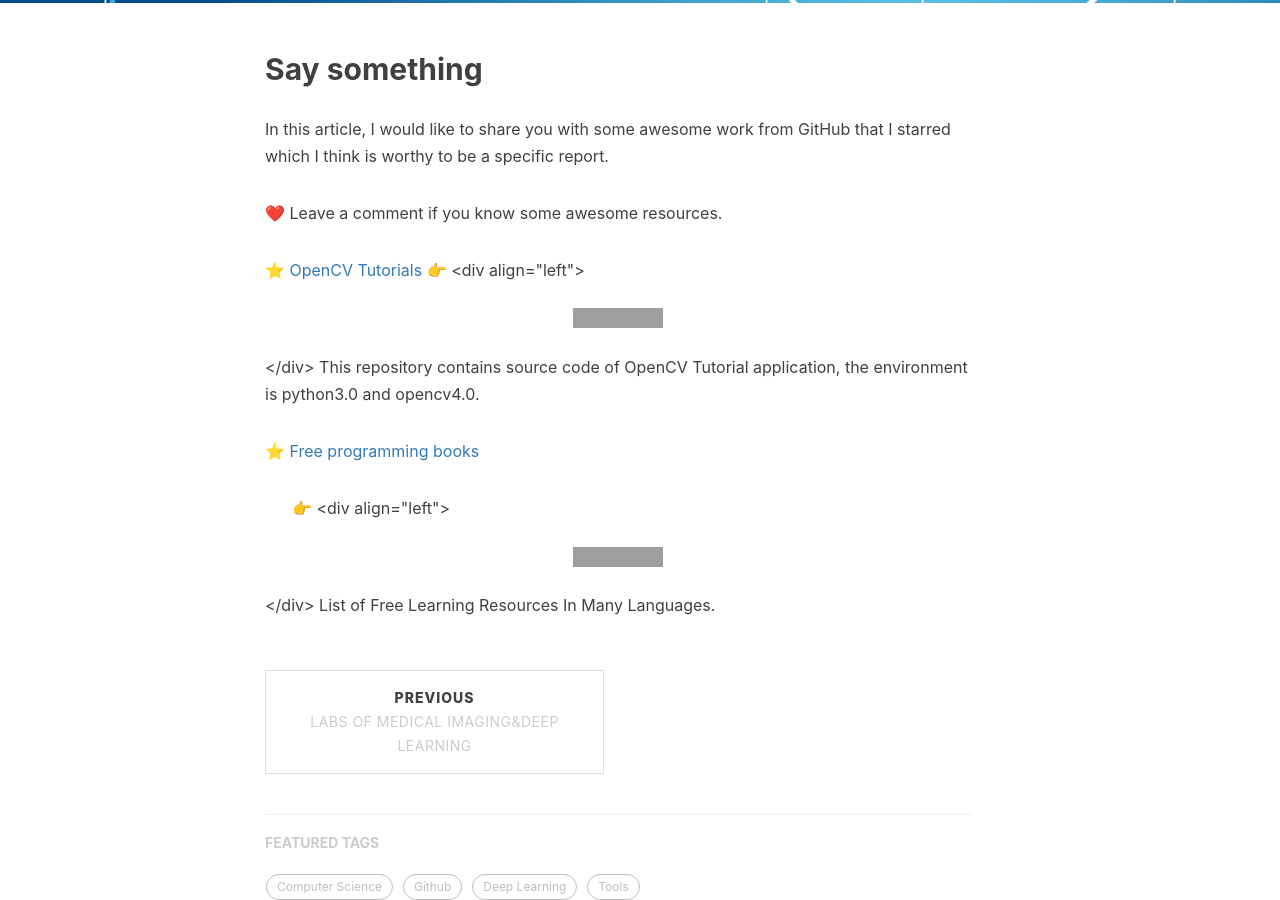
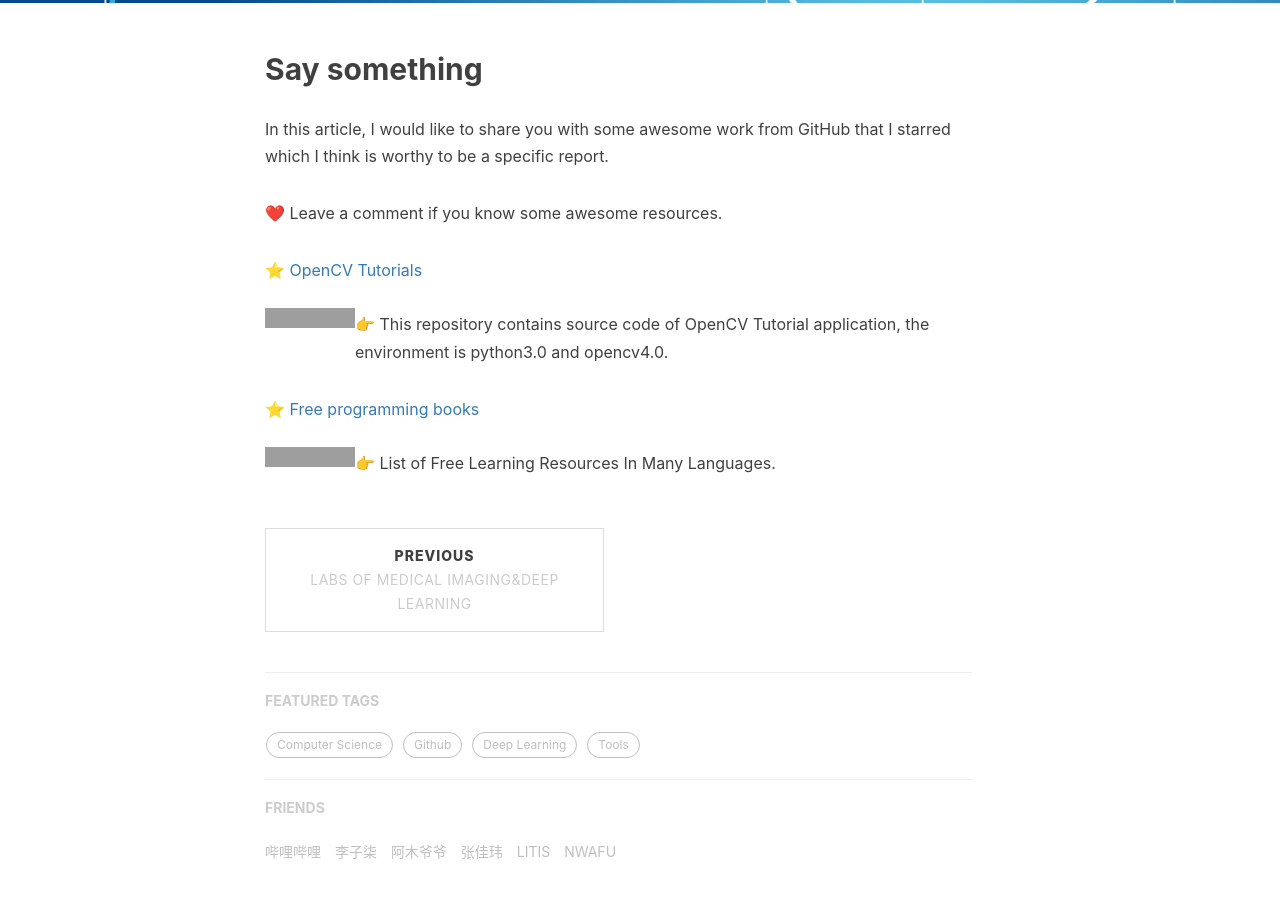
Before and after one commit to jizhang02/jizhang02.github.io, a Jekyll site: the page built from _posts/2021-03-17-github.markdown, in a window 1280 px wide and 900 px high, scrolled down 520 px. Built offline with Jekyll 4.4.1, drawn with Linux system fonts in a browser that asks for light colours; nearby versions of some CDN libraries; comment, search, counter and statistics services are not loaded; grey boxes are pictures that could not be loaded.

Commit message:
Update 2021-03-17-github.markdown

```diff
--- a/_posts/2021-03-17-github.markdown
+++ b/_posts/2021-03-17-github.markdown
@@ -20,8 +20,9 @@
 ❤️ Leave a comment if you know some awesome resources.<br>
 
 ⭐ [OpenCV Tutorials](https://github.com/JimmyHHua/opencv_tutorials)
-👉 <div align="left"><img src="https://img.shields.io/github/stars/JimmyHHua/opencv_tutorials?style=social"/></div>   This repository contains source code of OpenCV Tutorial application, the environment is python3.0 and opencv4.0.
+<img align="left" src="https://img.shields.io/github/stars/JimmyHHua/opencv_tutorials?style=social">
+👉 This repository contains source code of OpenCV Tutorial application, the environment is python3.0 and opencv4.0.
 
 ⭐ [Free programming books](https://github.com/EbookFoundation/free-programming-books)
-
-&nbsp; &nbsp;&nbsp;&nbsp;  👉 <div align="left"><img src=" https://img.shields.io/github/stars/EbookFoundation/free-programming-books?style=social"/></div> List of Free Learning Resources In Many Languages.
+ <img align="left" src=" https://img.shields.io/github/stars/EbookFoundation/free-programming-books?style=social"/>
+👉 List of Free Learning Resources In Many Languages.
```
